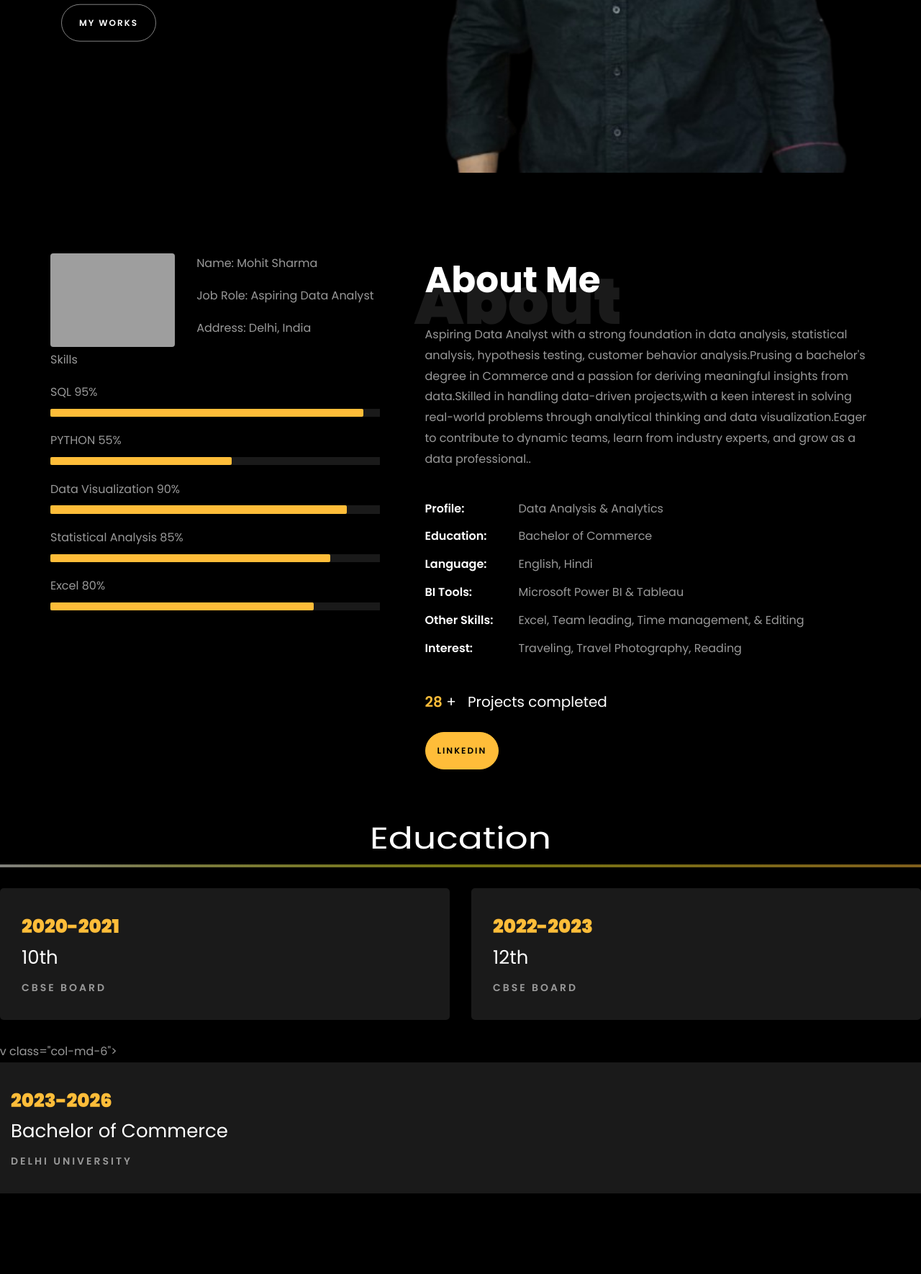
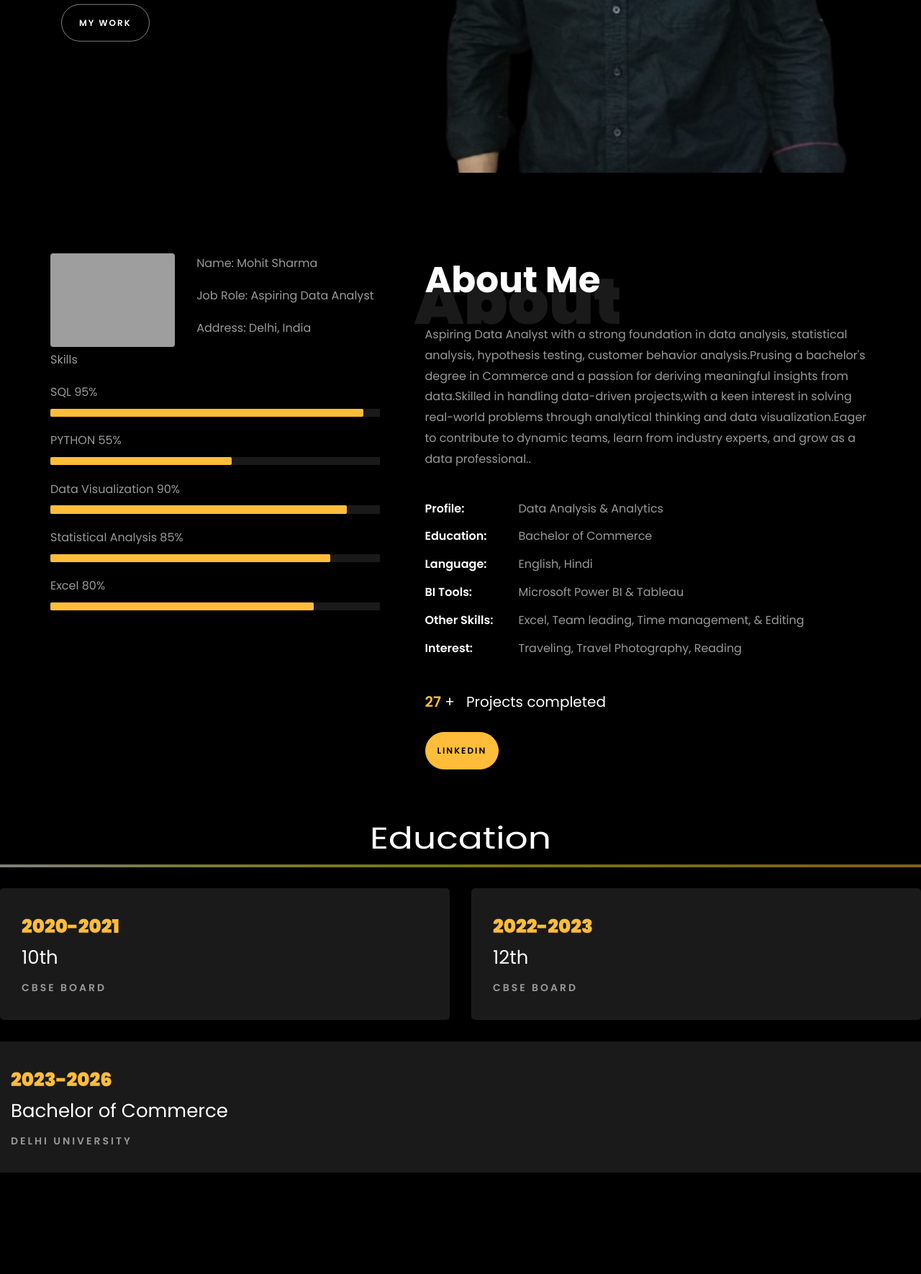
Before and after one commit to Mohitsharma011/mohitsharma.github.io, a plain HTML site: page index.html in a window 1280 px wide. Shown: the part 510-2280 px from the top of the page at 72% size. Drawn offline with Linux system fonts and the light colour scheme; grey boxes are pictures that could not be loaded; files whose address does not match are found by name.

Commit message:
Update index.html

```diff
--- a/index.html
+++ b/index.html
@@ -191,7 +191,7 @@
 						<!-- <h2 class="d-flex" style="margin-bottom: 0">With over 5 years of experience</h2> -->
 						<!-- <br> -->
 			            <!-- <p><a href="www.linkedin.com/in/mohit-sharma-40b076326" class="btn btn-primary py-3 px-4">Linkedin</a>  -->
-							<a href="https://github.com/Mohitsharma011" class="btn btn-white btn-outline-white py-3 px-4">My works</a></p>
+							<a href="https://github.com/Mohitsharma011" class="btn btn-white btn-outline-white py-3 px-4">My work</a></p>
 		            </div>
 		          </div>
 	        	</div>
@@ -384,7 +384,7 @@
     					<!-- <p class="mt-4">Grade: First class distinction.</p> -->
     				</div>
 				</div>
-				div class="col-md-6">
+<!-- 				div class="col-md-6"> -->
 				<div class="resume-wrap ftco-animate">
 					<span class="date">2023-2026</span>
 					<h2> Bachelor of Commerce  </h2>
@@ -522,7 +522,7 @@
 						<h2>More projects on<span> Github  </span> </h2>
 						<div class="heading"> <h4> I love to solve business problems &amp; uncover hidden data stories </h4>
 						<br>
-						<p><a href="https://github.com/Mohitsharma011" class="btn btn-primary py-3 px-5">GitHub</a></p>
+						<p><a href="http://github.com/Mohitsharma011" class="btn btn-primary py-3 px-5">GitHub</a></p>
 						</div>
 					</div>
 				</div>
```
